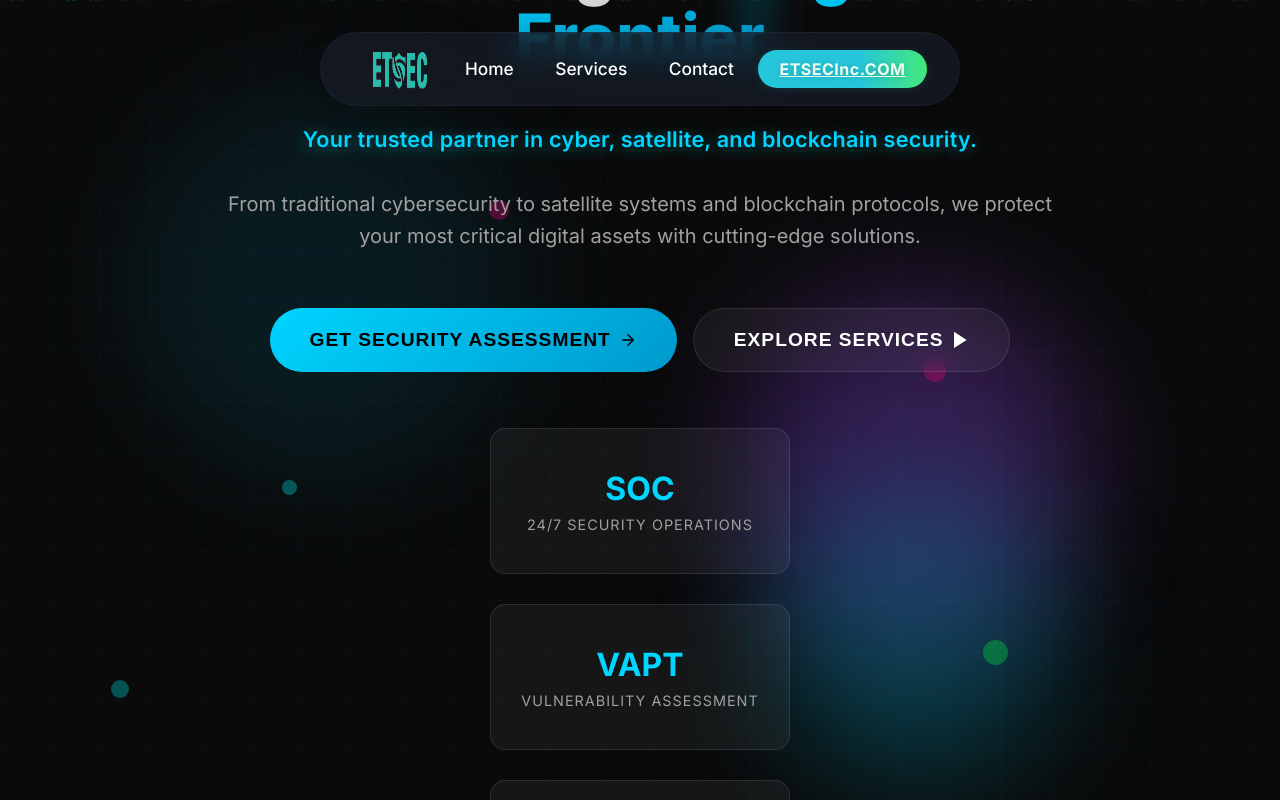
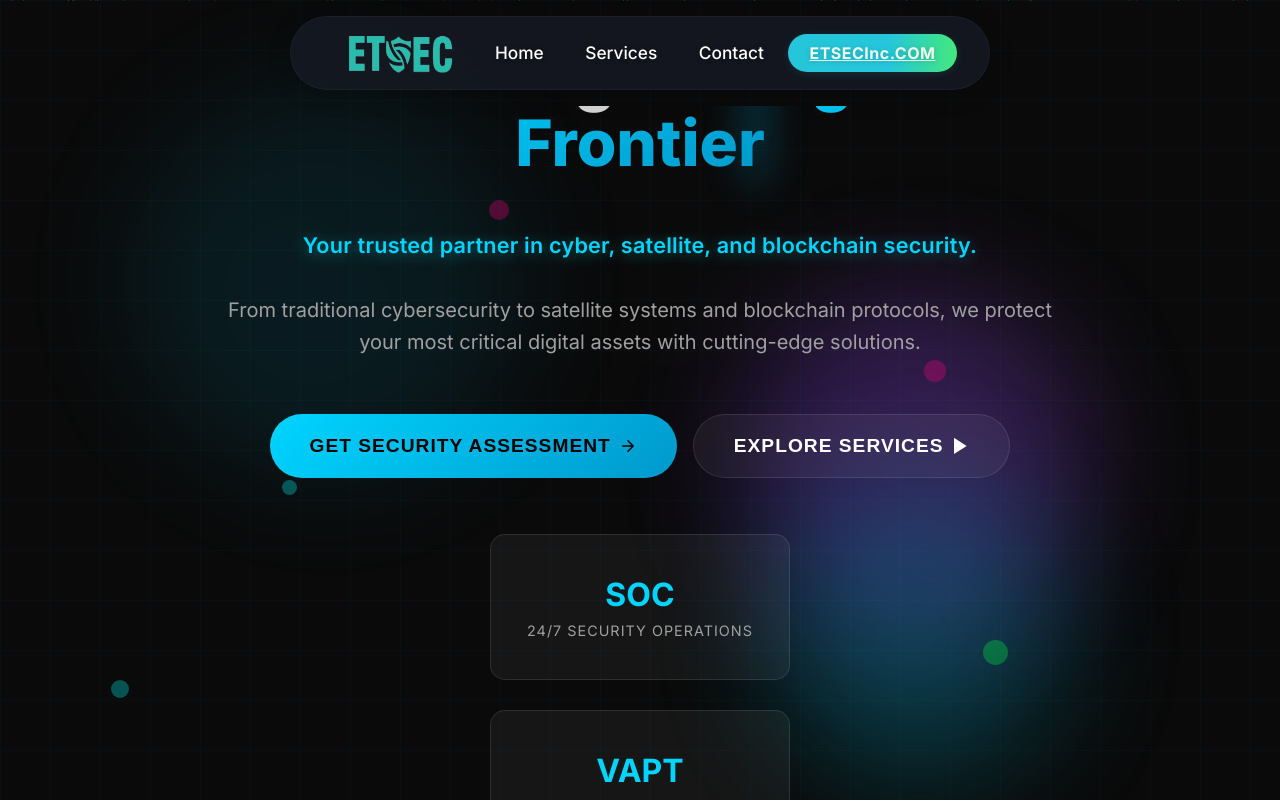
Before and after one commit to AryanRathore04/Etsec_service, a React (Create React App) app: page / in a window 1280 px wide. Shown: the top 800 px of the page. Built offline with nearby package versions, Linux system fonts and the light colour scheme.

Commit message:
Change navbar to normal positioning instead of sticky
cgen-86e41e3073854cebb72a52aee955edc9

```diff
--- a/src/components/Navbar.css
+++ b/src/components/Navbar.css
@@ -19,10 +19,7 @@
   margin: 1rem auto;
   padding: 0.8rem 2rem;
   max-width: 700px;
-  position: fixed;
-  top: 1rem;
-  left: 50%;
-  transform: translateX(-50%);
+  position: relative;
   z-index: 999;
   display: flex;
   align-items: center;
```
